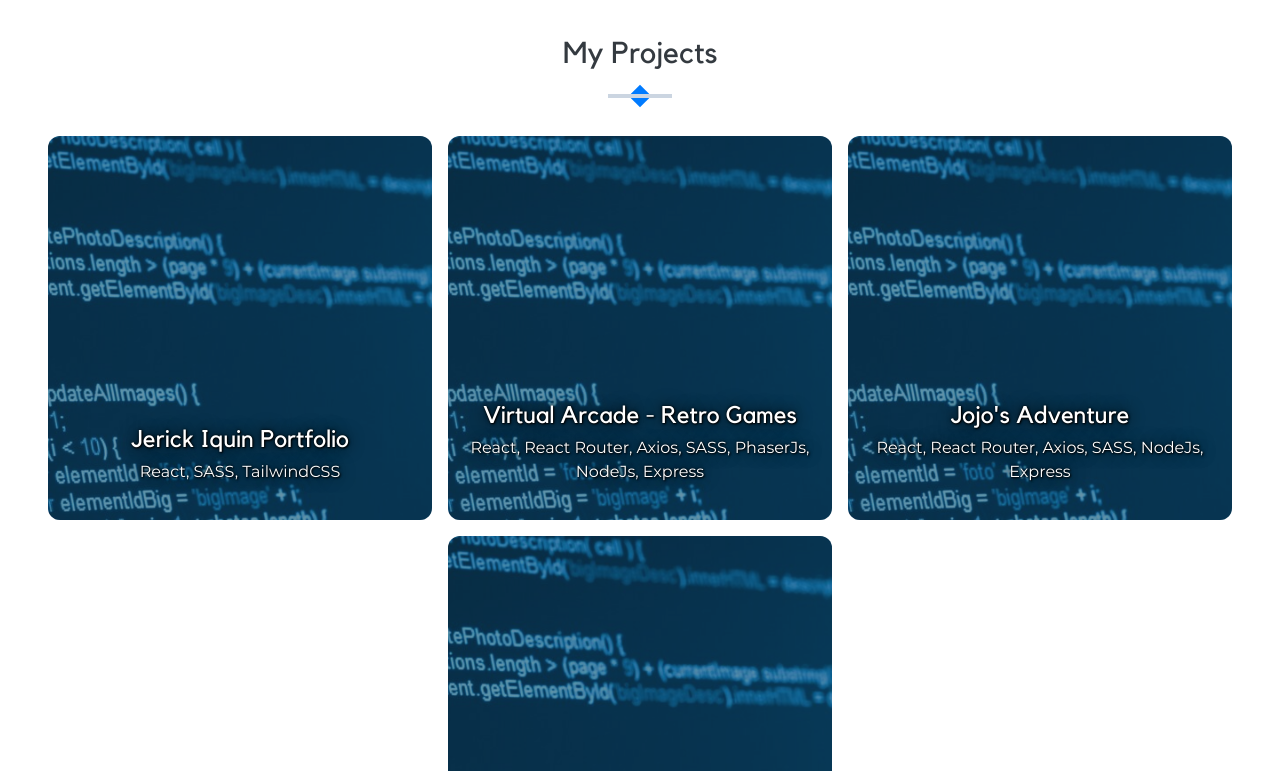
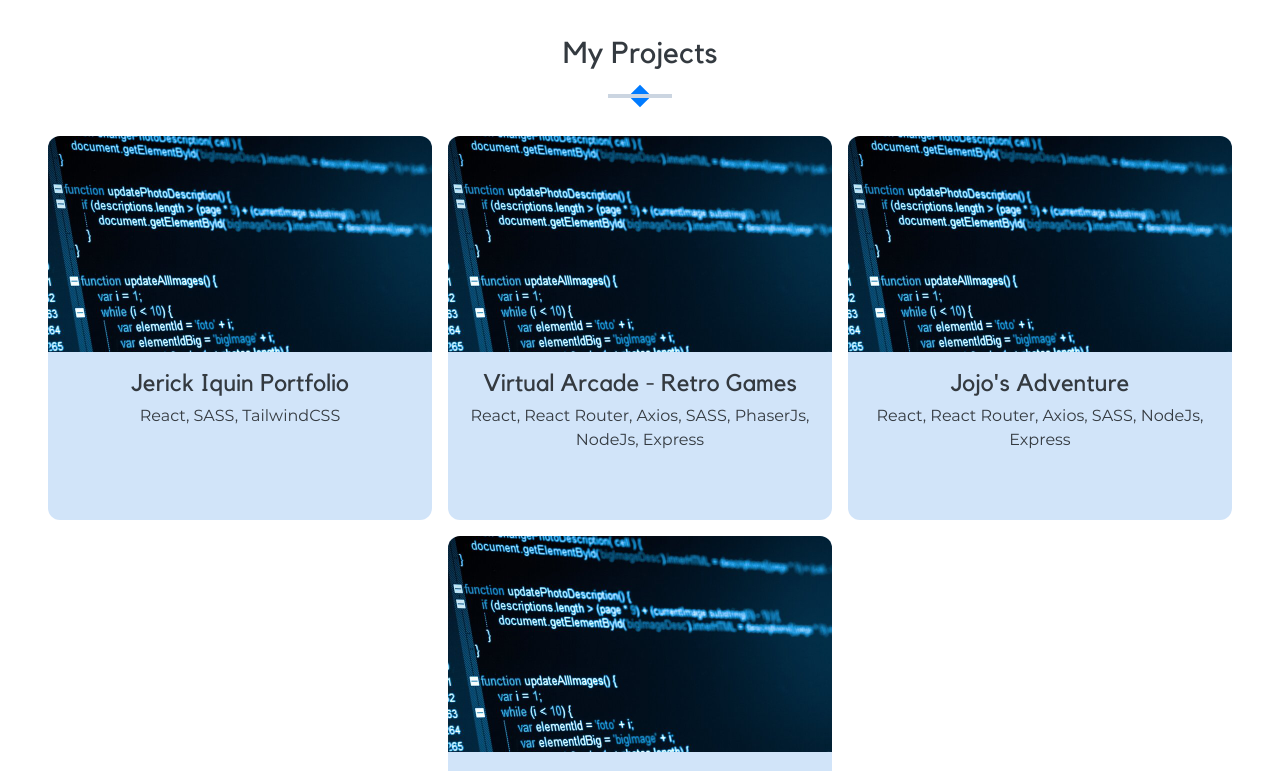
Before and after one commit to jekiquin/portfolio, a React (Create React App) app: page / in a window 1280 px wide. Shown: the part 1400-2171 px from the top of the page. Built offline with nearby package versions, Linux system fonts and the light colour scheme.

Commit message:
added animation on the modal for project card

```diff
--- a/src/components/Project.js
+++ b/src/components/Project.js
@@ -2,17 +2,39 @@ import PropTypes from 'prop-types';
 import { PLACEHOLDER } from 'data/images';
 
 export default function Project({ project, selectProject }) {
-	const { name, image, stacks } = project;
+	const { name, image, stacks, description, deployedURL, githubURL } = project;
 	const displayImage = image || PLACEHOLDER.src;
 
 	return (
-		<div className="relative h-96 w-96 rounded-xl overflow-hidden cursor-pointer bg-sky-900">
-			<img
-				className="absolute top-0 left-0 h-full w-full object-cover opacity-40"
-				src={displayImage}
-				alt={name}
-			/>
-			<div className="Project__ctx">
+		<div className="Project h-96 w-96 rounded-xl overflow-hidden cursor-pointer bg-light-blue">
+			<div className="h-fit relative">
+				<img className="object-cover" src={displayImage} alt={name} />
+				<div className="Project__modal hidden absolute top-0 left-0 h-full w-full p-4 flex flex-col justify-between items-center bg-trans-green text-white">
+					<h3>{description}</h3>
+					<div className="flex gap-4 justify-center items-center  text-4xl">
+						{deployedURL && (
+							<a
+								className="hover:text-blue"
+								href={deployedURL}
+								rel="noreferrer"
+								target="_blank">
+								<i className="fas fa-link"></i>
+							</a>
+						)}
+						{githubURL && (
+							<a
+								className="hover:text-blue"
+								href={githubURL}
+								rel="noreferrer"
+								target="_blank">
+								<i className="fab fa-github-square"></i>
+							</a>
+						)}
+					</div>
+				</div>
+			</div>
+
+			<div className="p-4 overflow-hidden text-ellipsis overflow-hidden">
 				<h3 className="text-2xl">{name}</h3>
 				<p>{stacks.join(', ')}</p>
 			</div>
--- a/src/styles/index.scss
+++ b/src/styles/index.scss
@@ -83,10 +83,12 @@
 	}
 
 	.Project {
-		&__ctx {
-			@apply text-white text-center p-4 w-full absolute bottom-4;
-			text-shadow: 1px 1px 2px black, 0 0 1em black, 0 0 0.2em black;
-			transition: all 1s ease-in-out;
+		$parent: &;
+		&:hover {
+			#{$parent}__modal {
+				display: flex;
+				animation: rotate-modal 2s ease-in-out 1 forwards;
+			}
 		}
 	}
 
--- /dev/null
+++ b/src/styles/partials/_animation.scss
@@ -0,0 +1,10 @@
+@keyframes rotate-modal {
+	0% {
+		transform: rotateY(0deg) scaleX(0);
+		opacity: 0;
+	}
+	100% {
+		transform: rotateY(360deg) scaleX(100%);
+		opacity: 1;
+	}
+}
--- a/src/styles/partials/_index.scss
+++ b/src/styles/partials/_index.scss
@@ -1 +1,2 @@
 @forward './mixins';
+@forward './animation';
--- a/tailwind.config.js
+++ b/tailwind.config.js
@@ -49,7 +49,8 @@ module.exports = {
 				blue: '#007bff',
 				green: '#17a2b8',
 				'dark-gray': '#1d2024',
-				'light-blue': '#d1e4f9'
+				'light-blue': '#d1e4f9',
+				'trans-green': 'rgba(23, 162, 184, 0.7);'
 			},
 			minWidth: {
 				skills: '250px'
```
Also changed, not shown: src/components/ProjectModal.js (added).
